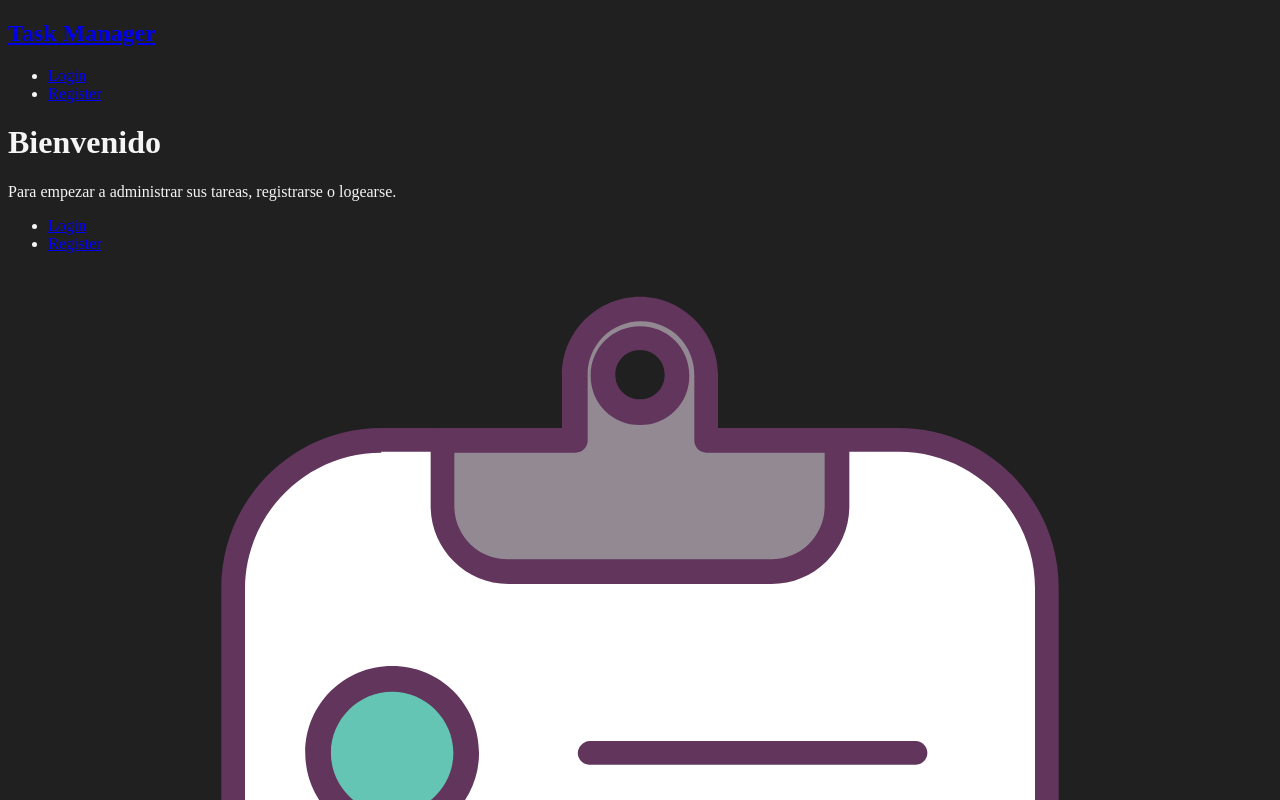
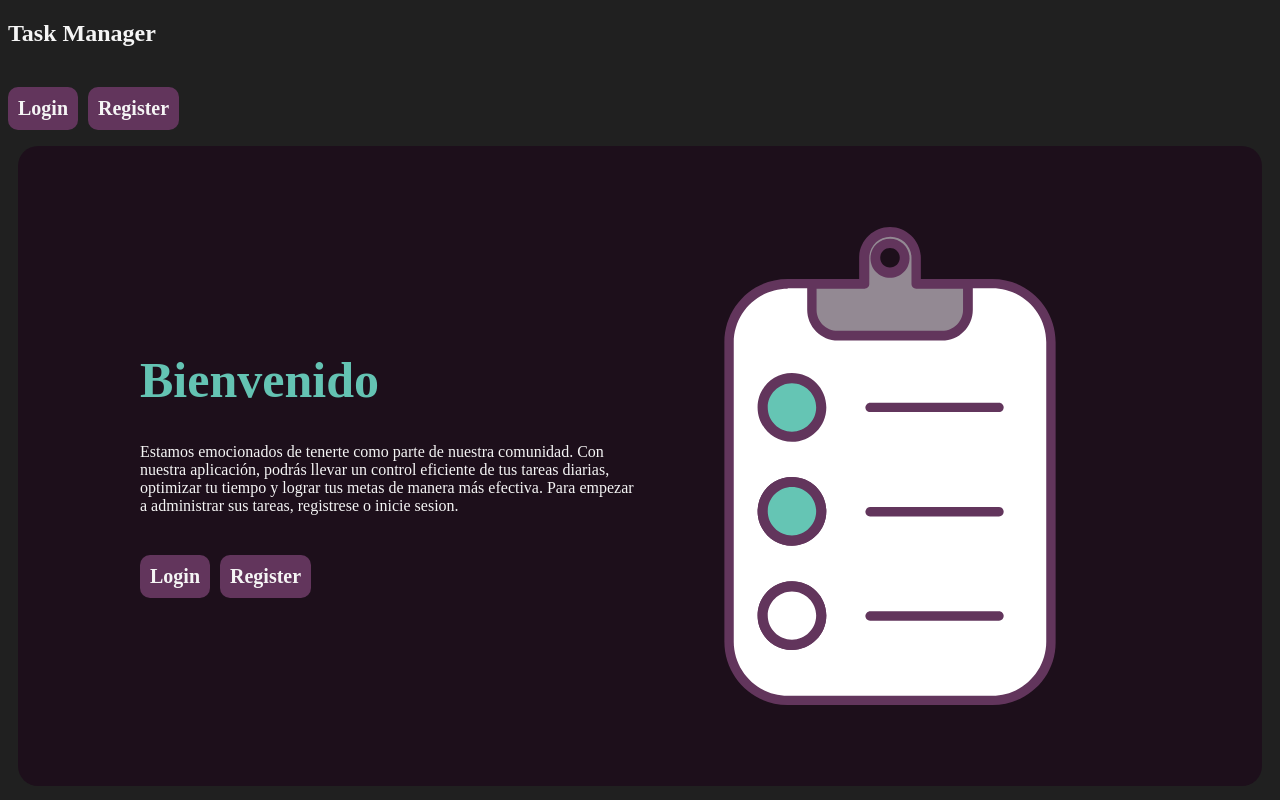
Before and after one commit to jonas0910/TaskManager, a React (Vite) app in the folder client/: page / in a window 1280 px wide. Shown: the top 800 px of the page. Built offline with nearby package versions, Linux system fonts and the light colour scheme.

Commit message:
Interfaz Home v1

```diff
--- a/client/src/components/NavBar.jsx
+++ b/client/src/components/NavBar.jsx
@@ -10,14 +10,14 @@ function NavBar() {
         }>
             <h1 className="text-2xl font-bold">Task Manager</h1>
         </Link>
-        <ul className="flex gap-x-2">
+        <ul className="opciones">
             {
                 isAuthenticated ? (
                     <>
                         <li>
                             Welcome <b> {user.username}</b>
                         </li>
-                        <li className='bg-indigo-500 px-4 py-1 rounded-sm'>
+                        <li>
                             <Link to="/add-task">Add Task</Link>
                         </li>
                         <li>
@@ -27,10 +27,10 @@ function NavBar() {
                 ) : (
                     <>
                         <li>
-                            <Link to="/login" className='bg-indigo-500 px-4 py-1 rounded-sm'>Login</Link>
+                            <Link to="/login" >Login</Link>
                         </li>
                         <li>
-                            <Link to="/register" className='bg-indigo-500 px-4 py-1 rounded-sm'>Register</Link>
+                            <Link to="/register" >Register</Link>
                         </li>
                     </>
                 )
--- a/client/src/index.css
+++ b/client/src/index.css
@@ -4,3 +4,8 @@ body{
   background-color: #202020;
   color: whitesmoke;
 }
+
+a{
+  color: whitesmoke;
+  text-decoration: none;
+}
--- a/client/src/pages/HomePage.jsx
+++ b/client/src/pages/HomePage.jsx
@@ -1,25 +1,27 @@
 import { Link } from "react-router-dom";
+import "./styles/ForAll.css";
+import "./styles/HomePage.css";
 
 function HomePage() {
   return (
     <div className="contenedor-principal">
-      <div className="">
-        <h1 className="">Bienvenido</h1>
-        <p>Para empezar a administrar sus tareas, registrarse o logearse.</p>
-        <ul className="">
+      <div className="contenido">
+        <h1 className="bienvenido">Bienvenido</h1>
+        <p>Estamos emocionados de tenerte como parte de nuestra comunidad. Con nuestra aplicación, podrás llevar un control eficiente de tus tareas diarias, optimizar tu tiempo y lograr tus metas de manera más efectiva. Para empezar a administrar sus tareas, registrese o inicie sesion.</p>
+        <ul className="opciones">
           <li>
-            <Link to="/login" className="">
+            <Link to="/login">
               Login
             </Link>
           </li>
           <li>
-            <Link to="/register" className="">
+            <Link to="/register">
               Register
             </Link>
           </li>
         </ul>
       </div>
-      <img className="  " src="/tasks.svg" alt="random" />
+      <img src="/tasks.svg" alt="random" />
     </div>
   );
 }
--- a/client/src/pages/styles/ForAll.css
+++ b/client/src/pages/styles/ForAll.css
@@ -1,5 +1,43 @@
-
-
-.contenedor{
+:root{
+    --primary-color: #62355c;
+    --secondary-color: #64c3b3;
+    --tertiary-color: #ffffff;
+    --quaternary-color: #938993;
+    --page-background-color: #1d0f1b;
 
 }
+
+.contenedor-principal{
+    display: flex;
+    flex-direction: row;
+    justify-content: center;
+    align-items: center;
+    height: 80vh;
+    margin: 10px;
+    border-radius: 20px;
+    background-color: var(--page-background-color);
+}
+
+.opciones{
+    display: flex;
+    flex-direction: row;
+    align-items: center;
+    margin-top: 40px;
+    list-style: none;
+    padding-left: 0;
+}
+
+.opciones li{
+    font-size: 20px;
+    font-weight: bold;
+    background-color:var(--primary-color);
+    padding: 10px;
+    cursor: pointer;
+    color: black;
+    border-radius: 10px;
+    margin-right: 10px;
+}
+
+.opciones li:hover{
+    scale: 1.1;
+}
--- a/client/src/pages/styles/HomePage.css
+++ b/client/src/pages/styles/HomePage.css
@@ -0,0 +1,14 @@
+img{
+    height: 500px;
+}
+
+.bienvenido{
+    font-size: 50px;
+    color: var(--secondary-color);
+    font-weight: bold;
+
+}
+
+.contenido{
+    max-width: 500px;
+}
```
